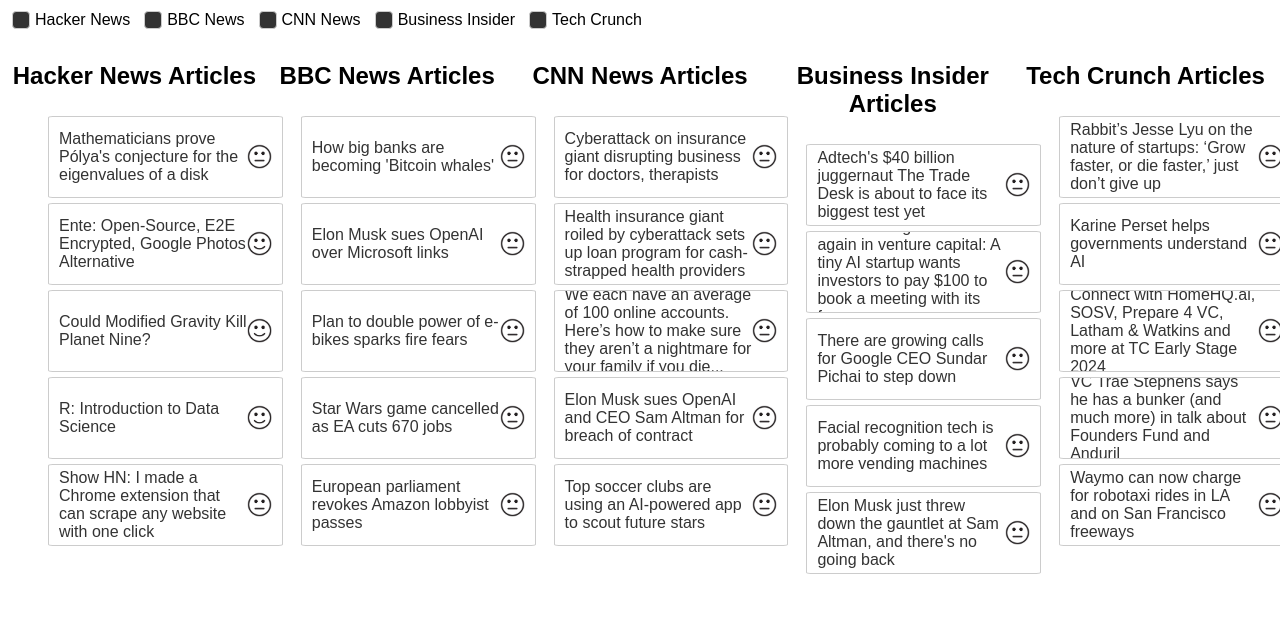
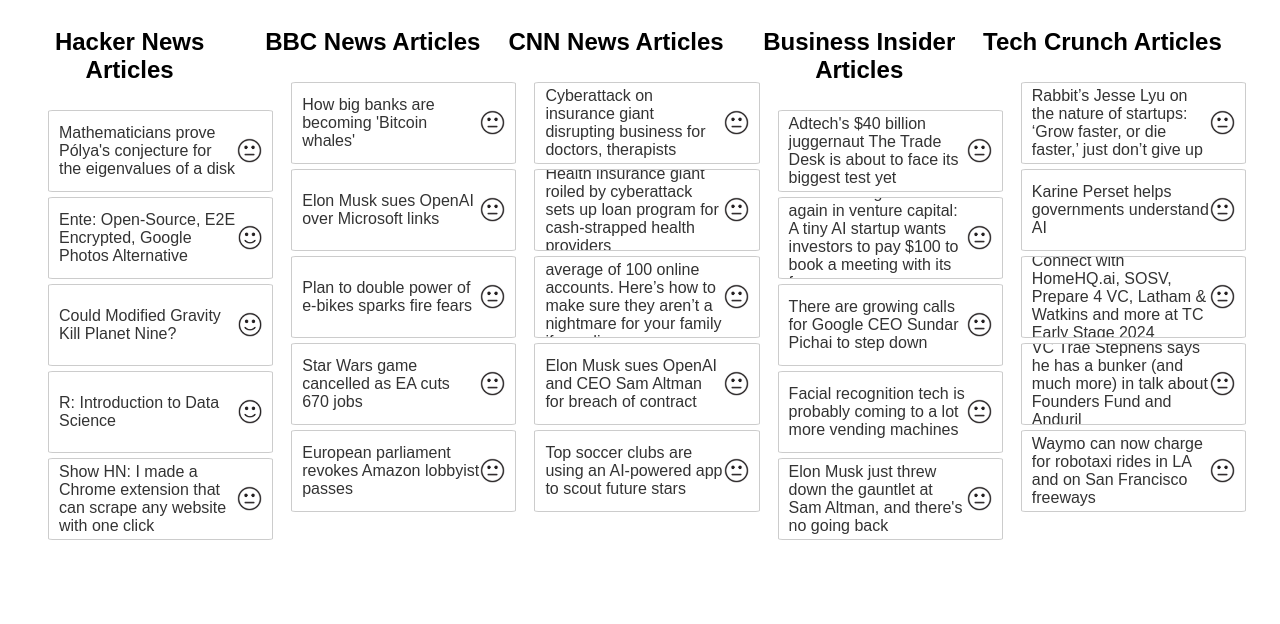
Before and after one commit to thomasbulll/TechNewsAggregator, a Flask app: page / in a window 1280 px wide. Shown: the top 624 px of the page. Run offline with Flask 3, Linux system fonts and the light colour scheme; data comes from the database, SQL or seed files in the repository.

Commit message:
Remove filters, and fix styling bug

```diff
--- a/app.py
+++ b/app.py
@@ -30,8 +30,7 @@
 
 @app.route("/")
 def index():
-    news_sources = get_articles()
-    return render_template("index.html", news_sources=news_sources)
+    return render_template("index.html", news_sources=get_articles())
 
 if __name__ == "__main__":
     app.run(debug=True)
--- a/static/style.css
+++ b/static/style.css
@@ -11,15 +11,16 @@
   display: flex;
   flex-wrap: wrap;
   justify-content: space-between;
+  width: 95vw;
 }
 
 section {
   margin-bottom: 20px;
   padding-bottom: 10px;
-  width: 20%;
+  width: 15%;
   display: flex;
-  flex-direction: column; /* Added property */
-  flex-grow: 1; /* Added property */
+  flex-direction: column;
+  flex-grow: 1;
 }
 
 a {
@@ -49,30 +50,3 @@
   width: 25px;
   height: 25px;
 }
-
-.filters {
-  display: flex;
-  flex-wrap: wrap;
-  margin-bottom: 10px;
-}
-
-.filters label {
-  margin-right: 10px;
-  display: flex;
-  align-items: center;
-}
-
-.filters input[type="checkbox"] {
-  width: 18px;
-  height: 18px;
-  margin-right: 5px;
-  appearance: none;
-  border: 1px solid #ccc;
-  border-radius: 4px;
-  background-color: #fff;
-}
-
-.filters input[type="checkbox"]:checked {
-  background-color: #333;
-  color: #fff;
-}
--- a/templates/base.html
+++ b/templates/base.html
@@ -3,37 +3,13 @@
 <head>
   <title>News Aggregator</title>
   <link rel="stylesheet" href="{{ url_for('static', filename='style.css') }}">
-  <script src="https://ajax.googleapis.com/ajax/libs/jquery/3.6.3/jquery.min.js"></script>
 </head>
 <body>
-
-  <div class="filters">
-    {% block filters %}
-      {% endblock %}
-  </div>
 
   <div class="container">
     {% block content %}
       {% endblock %}
   </div>
 
-  <script>
-    $(document).ready(function() {
-      // Initial filtering (all sections visible)
-      $(".container section").show();
-
-      // Event listener for checkbox changes
-      $(".filters input[type='checkbox']").change(function() {
-        var sectionId = $(this).attr("id") + "-section";
-        console.log("Checkbox Clicked" + sectionId);
-        if ($(this).is(":checked")) {
-          $("#" + sectionId).show();
-        } else {
-          $("#" + sectionId).hide();
-        }
-      });
-    });
-  </script>
-
 </body>
 </html>
--- a/templates/index.html
+++ b/templates/index.html
@@ -1,22 +1,4 @@
 {% extends "base.html" %}
-
-{% block filters %}
-<label for="Hacker News">
-  <input type="checkbox" id="Hacker News" checked> Hacker News
-</label>
-<label for="BBC News">
-  <input type="checkbox" id="BBC News" checked> BBC News
-</label>
-<label for="CNN News">
-  <input type="checkbox" id="CNN News" checked> CNN News
-</label>
-<label for="Business Insider">
-  <input type="checkbox" id="Business Insider" checked> Business Insider
-</label>
-<label for="Tech Crunch">
-  <input type="checkbox" id="Tech Crunch" checked> Tech Crunch
-</label>
-  {% endblock %}
 
 {% block content %}
   {% for source_name, articles in news_sources.items() %}
```
